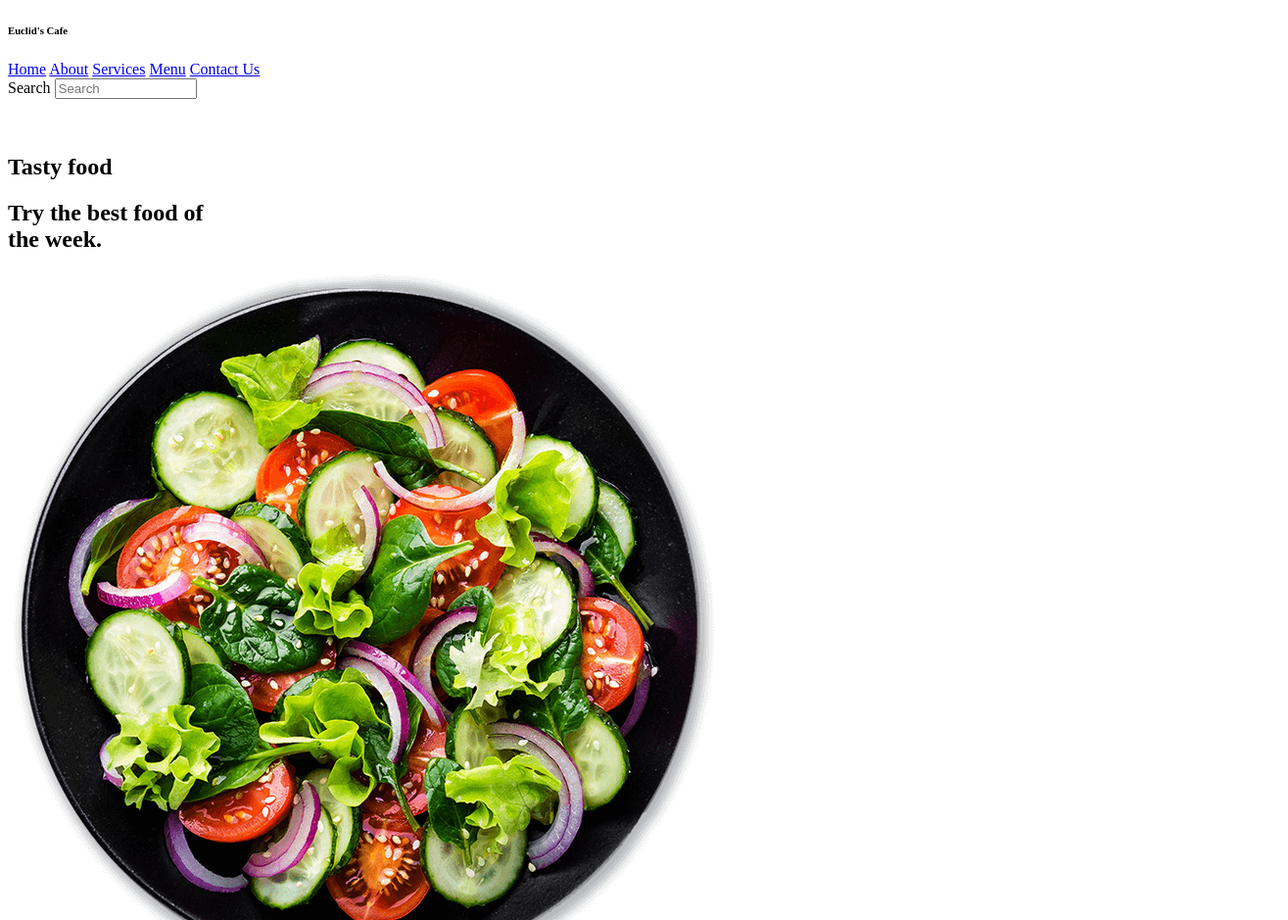
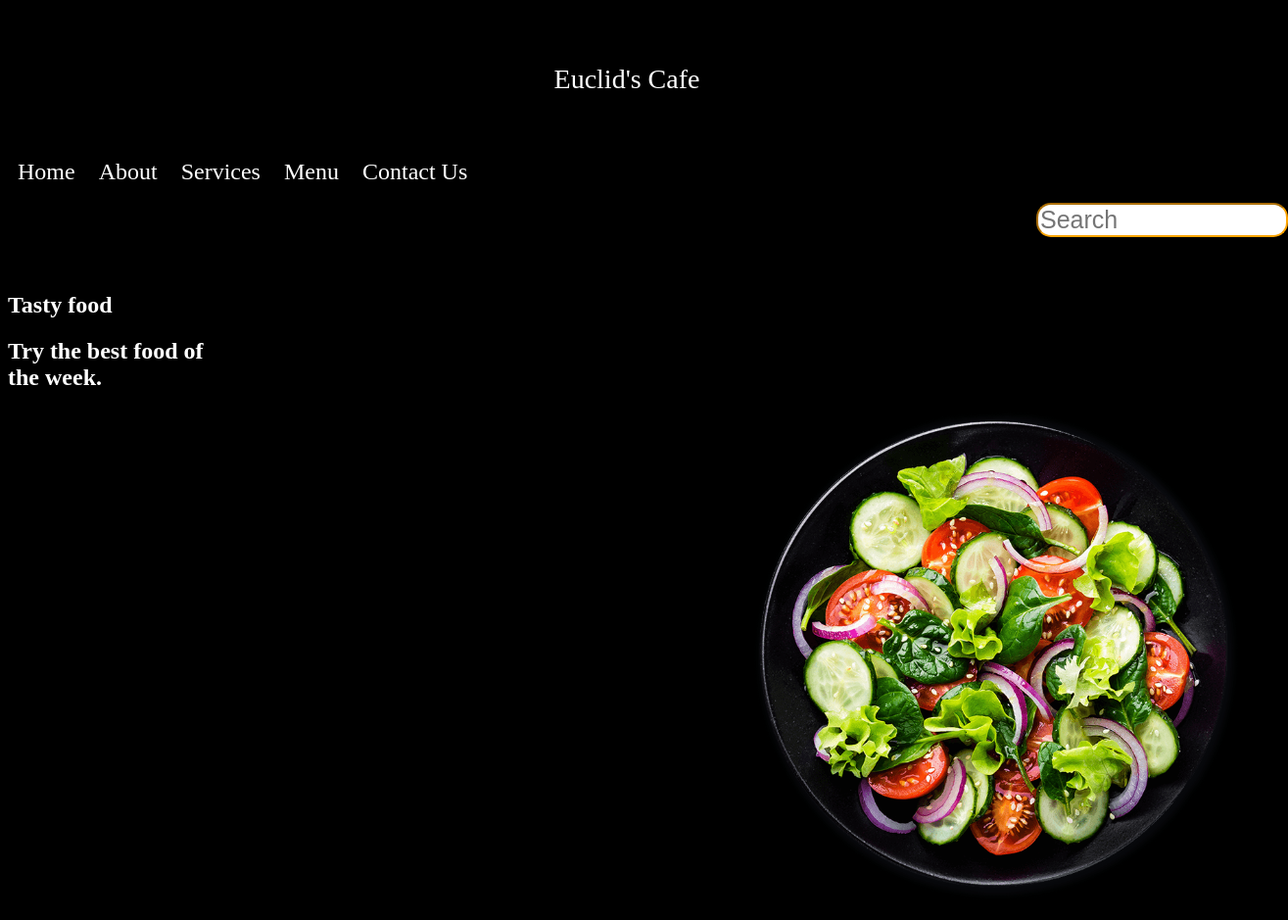
Before and after one commit to vaanyap/overHaulComp, a plain HTML site: page responsive-website-restaurant-main/index.html in a window 1280 px wide. Shown: the top 939 px of the page at 98% size, 1315 px wide, since content can reach past the window. Drawn offline with Linux system fonts and the light colour scheme.

Commit message:
Update styles.css

```diff
--- a/responsive-website-restaurant-main/assets/css/styles.css
+++ b/responsive-website-restaurant-main/assets/css/styles.css
@@ -1,11 +1,124 @@
-/*===== GOOGLE FONTS =====*/
+html{
+  background-color: rgb(0,0,0);
+
+}
+@font-face {
+  font-family: 'Lobster';
+  font-style: normal;
+  font-weight: 400;
+  font-display: swap;
+  src: url(https://fonts.gstatic.com/s/lobster/v28/neILzCirqoswsqX9zo-mM4MwWJXNqA.woff2) format('woff2');
+  unicode-range: U+0460-052F, U+1C80-1C88, U+20B4, U+2DE0-2DFF, U+A640-A69F, U+FE2E-FE2F;
+}
+h1{
+  color: white;
+  padding-right: 10%;
+
+}
+h2{
+  color: white;
+}
+h6{
+  font-weight: normal;
+  /*font-family: 'Lobster';*/
+  font-size: 1.75rem;
+  text-align: center;
+  color: white;
+
+
+}
+.search{
+  padding-left: 1050px;
+}
+input{
+  font-size: 25px;
+  border-radius: 15px;
+  border-color: orange;
+}
+.nav a{
+
+  display:flexbox;
+  width: 100px;
+  margin: 10px;
+  cursor: pointer;
+  font-size: 1.5rem;
+  color:white;
+  align-items: center;
+
+}
+img {
+  display: block;
+  height:500px;
+  width :500px;
+  margin-left: 60%;
+
+}
+a:link { text-decoration: none; }
+
+
+a:visited { text-decoration: none; }
+
+
+a:hover { text-decoration: none; }
+
+
+a:active { text-decoration: none; }
+
+/* cyrillic-ext */
+
+/* cyrillic */
+@font-face {
+  font-family: 'Lobster';
+  font-style: normal;
+  font-weight: 400;
+  font-display: swap;
+  src: url(https://fonts.gstatic.com/s/lobster/v28/neILzCirqoswsqX9zoamM4MwWJXNqA.woff2) format('woff2');
+  unicode-range: U+0301, U+0400-045F, U+0490-0491, U+04B0-04B1, U+2116;
+}
+/* vietnamese */
+@font-face {
+  font-family: 'Lobster';
+  font-style: normal;
+  font-weight: 400;
+  font-display: swap;
+  src: url(https://fonts.gstatic.com/s/lobster/v28/neILzCirqoswsqX9zo2mM4MwWJXNqA.woff2) format('woff2');
+  unicode-range: U+0102-0103, U+0110-0111, U+0128-0129, U+0168-0169, U+01A0-01A1, U+01AF-01B0, U+1EA0-1EF9, U+20AB;
+}
+/* latin-ext */
+@font-face {
+  font-family: 'Lobster';
+  font-style: normal;
+  font-weight: 400;
+  font-display: swap;
+  src: url(https://fonts.gstatic.com/s/lobster/v28/neILzCirqoswsqX9zoymM4MwWJXNqA.woff2) format('woff2');
+  unicode-range: U+0100-024F, U+0259, U+1E00-1EFF, U+2020, U+20A0-20AB, U+20AD-20CF, U+2113, U+2C60-2C7F, U+A720-A7FF;
+}
+/* latin */
+@font-face {
+  font-family: 'Lobster';
+  font-style: normal;
+  font-weight: 400;
+  font-display: swap;
+  src: url(https://fonts.gstatic.com/s/lobster/v28/neILzCirqoswsqX9zoKmM4MwWJU.woff2) format('woff2');
+  unicode-range: U+0000-00FF, U+0131, U+0152-0153, U+02BB-02BC, U+02C6, U+02DA, U+02DC, U+2000-206F, U+2074, U+20AC, U+2122, U+2191, U+2193, U+2212, U+2215, U+FEFF, U+FFFD;
+}
+
+/*===== GOOGLE FONTS =====
 @import url("https://fonts.googleapis.com/css2?family=Lobster:wght@400;500;600&display=swap");
 
-/*===== VARIABLES CSS =====*/
+/*===== VARIABLES CSS =====
+
+.home__data{
+  display: flex;
+  flex-wrap: wrap;
+  justify-content: space-between;
+
+}
+
 :root {
   --header-height: 3rem;
 
-  /*========== Colors ==========*/
+  /*========== Colors ==========
   --first-color: #069C54;
   --first-color-alt: #048654;
   --title-color: #393939;
@@ -14,7 +127,7 @@
   --body-color: #FBFEFD;
   --container-color: #FFFFFF;
 
-  /*========== Font and typography ==========*/
+  /*========== Font and typography ==========
   --body-font: 'Poppins', sans-serif;
   --biggest-font-size: 2.25rem;
   --h1-font-size: 1.5rem;
@@ -24,11 +137,11 @@
   --small-font-size: .813rem;
   --smaller-font-size: .75rem;
 
-  /*========== Font weight ==========*/
+  /*========== Font weight ==========
   --font-medium: 500;
   --font-semi-bold: 600;
 
-  /*========== Margenes ==========*/
+  /*========== Margenes ==========
   --mb-1: .5rem;
   --mb-2: 1rem;
   --mb-3: 1.5rem;
@@ -36,7 +149,7 @@
   --mb-5: 2.5rem;
   --mb-6: 3rem;
 
-  /*========== z index ==========*/
+  /*========== z index ==========
   --z-tooltip: 10;
   --z-fixed: 100;
 }
@@ -54,15 +167,17 @@
 }
 
 .modal {
-  display: none; /* Hidden by default */
-  position: fixed; /* Stay in place */
-  z-index: 1; /* Sit on top */
-  padding-top: 100px; /* Location of the box */
+  display: none; /* Hidden by default
+  position: fixed; /* Stay in place
+  z-index: 1; /* Sit on top
+  padding-top: 100px; /* Location of the box
   left: 0;
   top: 0;
-  width: 100%; /* Full width */
-  height: 100%; /* Full height */
-  overflow: auto; /* Enable scroll if needed */
-  background-color: rgb(0,0,0); /* Fallback color */
-  background-color: rgba(0,0,0,0.4); /* Black w/ opacity */
+  width: 100%; /* Full width
+  height: 100%; /* Full height
+  overflow: auto; /* Enable scroll if needed
+  background-color: rgb(0,0,0); /* Fallback color
+  background-color: rgba(0,0,0,0.4); /* Black w/ opacity
+
 }
+*/
```
